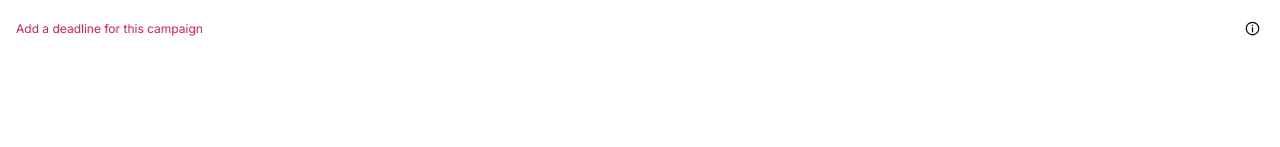
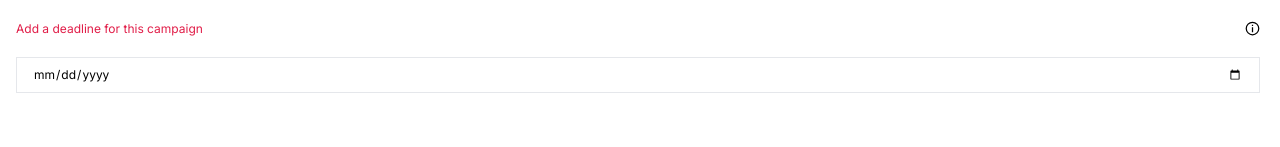
Before and after one commit to rivenbryan/tiktok-hack, a Next.js app: page /groupBuyMainPage/create in a window 1280 px wide. Shown: the part 312-459 px from the top of the page. Built offline with nearby package versions, Linux system fonts and the light colour scheme.

Commit message:
added date picker

```diff
--- /dev/null
+++ b/src/app/groupBuyMainPage/components/Datepicker.tsx
@@ -0,0 +1,22 @@
+import React, { useState } from 'react';
+
+const DatePicker: React.FC = () => {
+  const [selectedDate, setSelectedDate] = useState<string | null>(null);
+
+  const handleDateChange = (event: React.ChangeEvent<HTMLInputElement>) => {
+    setSelectedDate(event.target.value);
+  };
+
+  return (
+    <div className="flex flex-col ">
+      <input
+        type="date"
+        value={selectedDate || ''}
+        onChange={handleDateChange}
+        className="text-xs px-4 py-2 border rounded-md focus:outline-none focus:ring-2 focus:ring-blue-500"
+      />
+    </div>
+  );
+};
+
+export default DatePicker;
--- a/src/app/groupBuyMainPage/create/page.tsx
+++ b/src/app/groupBuyMainPage/create/page.tsx
@@ -8,6 +8,7 @@ import { createContext, useContext, useState } from "react";
 import { GrCircleInformation } from "react-icons/gr";
 
 import { useGlobalContext } from "@/app/contexts/store";
+import DatePicker from "../components/Datepicker";
 type Props = {};
 export default function   page({}: Props) {
   const { address } = useGlobalContext();
@@ -56,6 +57,9 @@ export default function   page({}: Props) {
             </h1>
             <GrCircleInformation size={15} />
           </div>
+          <div>
+            <DatePicker/>
+          </div>
 
           <div className="flex justify-between mt-auto">
             <div className="flex flex-col ">
```
